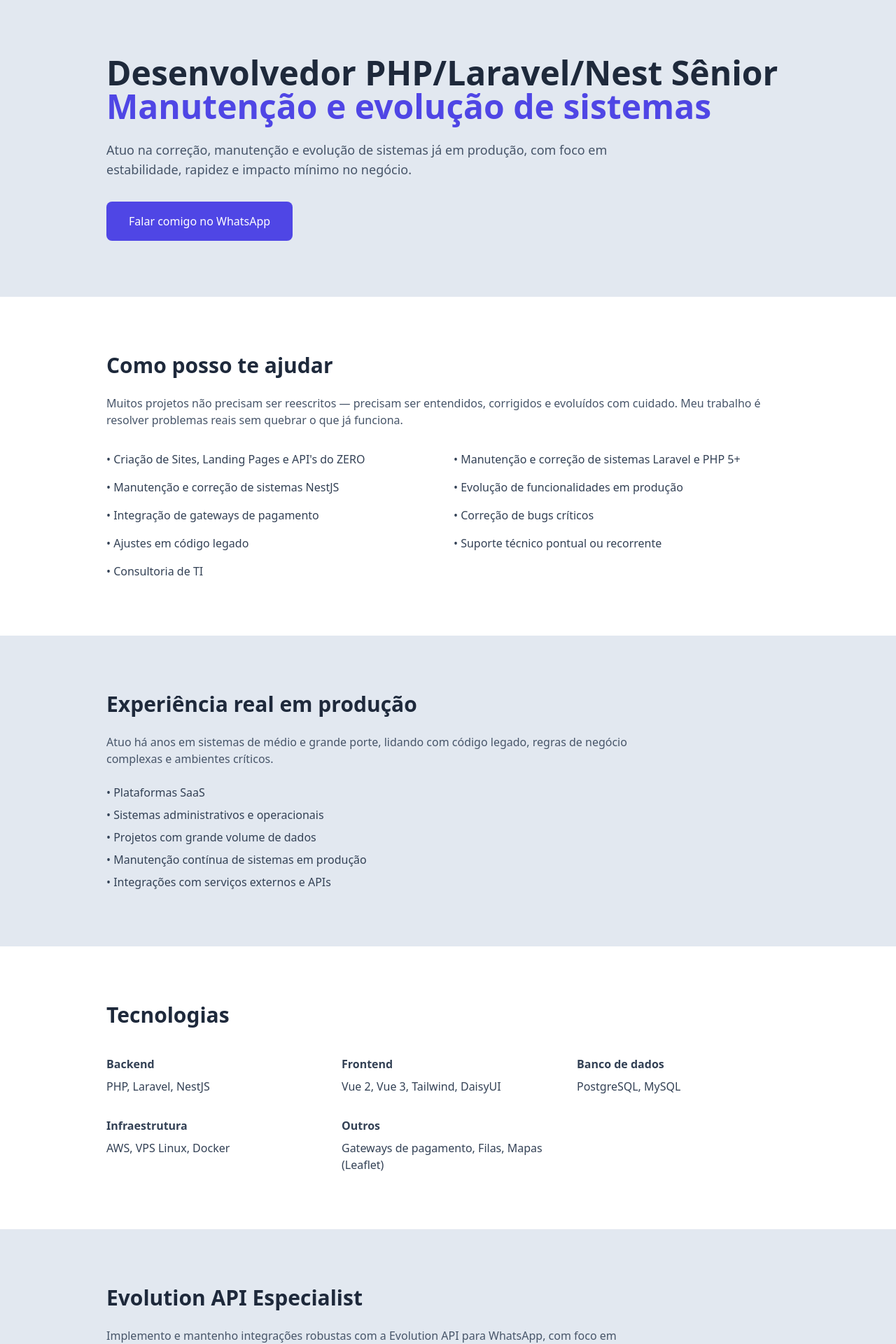
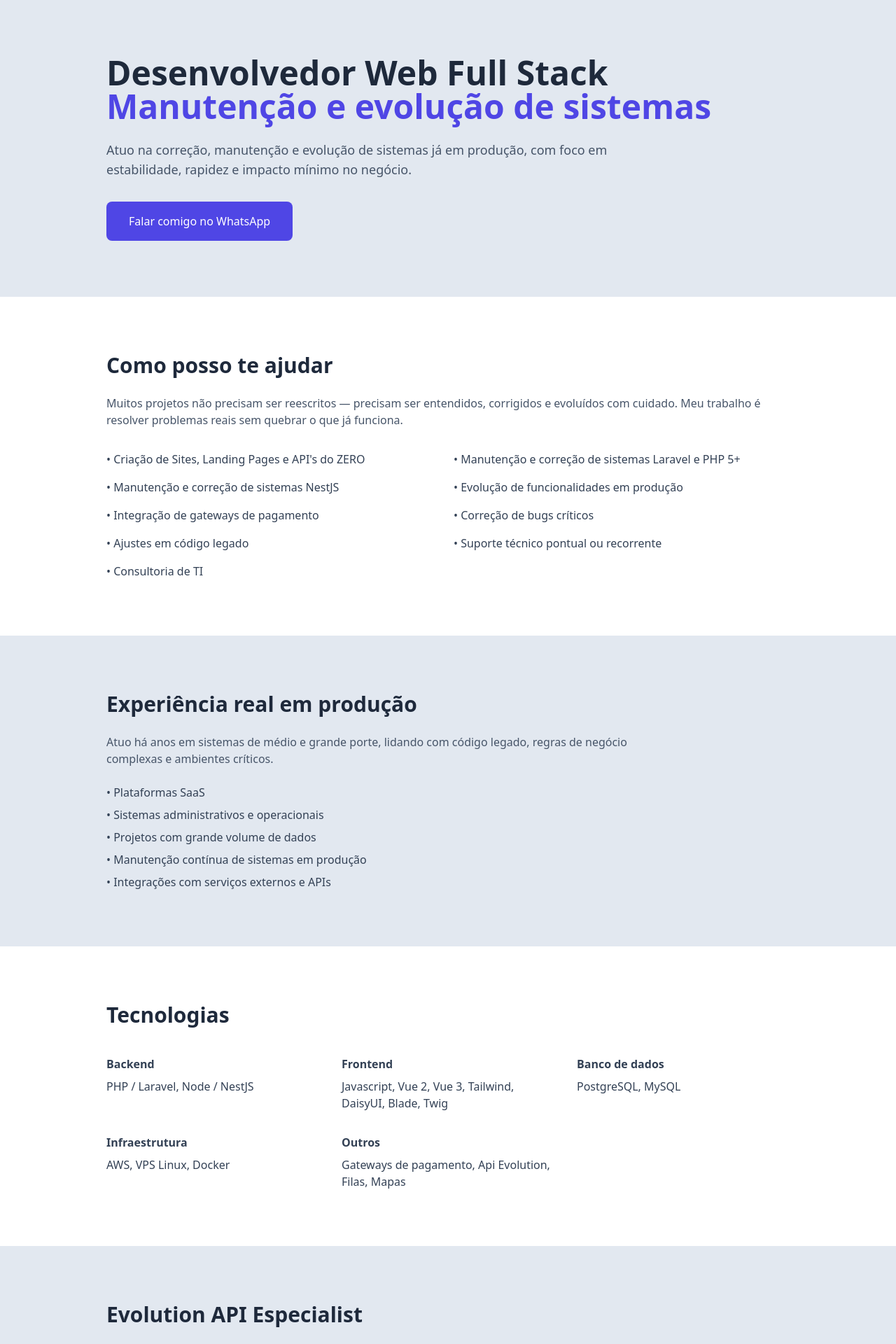
Before and after one commit to thiagodevsilva/thiago-landing, a Vue app: page / in a window 1280 px wide. Shown: the top 1920 px of the page at 70% size. Built offline with nearby package versions, Linux system fonts and the light colour scheme.

Commit message:
feat: Ajustes de texto

```diff
--- a/index.html
+++ b/index.html
@@ -7,7 +7,7 @@
     <title>Thiago Silva | Web Developer — Manutenção e Evolução de Sistemas</title>
     <meta
       name="description"
-      content="Desenvolvedor Web Sênior. Especialista em manutenção e evolução de sistemas em produção, correções rápidas, integrações de pagamento e suporte em projetos legados."
+      content="Desenvolvedor Web Full-stack. Especialista em manutenção e evolução de sistemas em produção, correções rápidas, integrações de pagamento e suporte em projetos legados."
     />
 
     <!-- Favicon (troque depois por um seu) -->
@@ -15,7 +15,7 @@
 
     <!-- Open Graph (preview ao enviar link no WhatsApp/Slack) -->
     <meta property="og:type" content="website" />
-    <meta property="og:title" content="Thiago Silva | Dev Sênior" />
+    <meta property="og:title" content="Thiago Silva | Web Developer" />
     <meta
       property="og:description"
       content="Manutenção e evolução de sistemas em produção. Correções rápidas, integrações de pagamento e projetos legados."
--- a/src/App.vue
+++ b/src/App.vue
@@ -3,7 +3,7 @@
     <!-- HERO -->
     <section class="max-w-5xl mx-auto px-6 py-20">
       <h1 class="text-4xl md:text-5xl font-bold leading-tight">
-        Desenvolvedor PHP/Laravel/Nest Sênior<br />
+        Desenvolvedor Web Full Stack <br />
         <span class="text-indigo-600">
           Manutenção e evolução de sistemas
         </span>
@@ -76,12 +76,12 @@
         <div class="grid md:grid-cols-3 gap-8 text-slate-700">
           <div>
             <h3 class="font-semibold mb-2">Backend</h3>
-            <p>PHP, Laravel, NestJS</p>
+            <p>PHP / Laravel, Node / NestJS</p>
           </div>
 
           <div>
             <h3 class="font-semibold mb-2">Frontend</h3>
-            <p>Vue 2, Vue 3, Tailwind, DaisyUI</p>
+            <p>Javascript, Vue 2, Vue 3, Tailwind, DaisyUI, Blade, Twig</p>
           </div>
 
           <div>
@@ -96,7 +96,7 @@
 
           <div>
             <h3 class="font-semibold mb-2">Outros</h3>
-            <p>Gateways de pagamento, Filas, Mapas (Leaflet)</p>
+            <p>Gateways de pagamento, Api Evolution, Filas, Mapas</p>
           </div>
         </div>
       </div>
```
